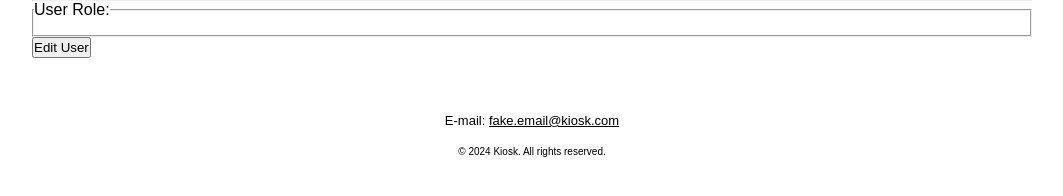
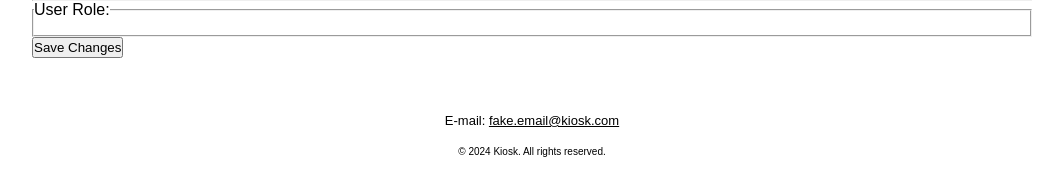
Before and after one commit to amyhastings/kiosk, a Flask app: template templates/admin/edit_user.html in a window 1280 px wide. Shown: the part 297-493 px from the top of the page, without its empty margins (108-1171 px from the left). Run offline with Flask 3, Linux system fonts and the light colour scheme; the template is opened without the code that fills it, so the values that code supplies are empty.

Commit message:
Changed name of button from edit to save

```diff
--- a/templates/admin/edit_category.html
+++ b/templates/admin/edit_category.html
@@ -5,6 +5,6 @@
             <p>Category ID: {{ category.cat_id }}</p>
             <label>Category Name:</label>
             <input type="text" name="cat_name" value="{{ category.cat_name }}" required>
-        <button type="submit">Edit Category</button>
+        <button type="submit">Save Changes</button>
     </form>
 {% endblock %}
--- a/templates/admin/edit_user.html
+++ b/templates/admin/edit_user.html
@@ -31,6 +31,6 @@
 
             {% endfor %}
         </fieldset>
-        <button type="submit">Edit User</button>
+        <button type="submit">Save Changes</button>
     </form>
 {% endblock %}
--- a/templates/users/edit_my_details.html
+++ b/templates/users/edit_my_details.html
@@ -10,6 +10,6 @@
             <input type="text" name="email" value="{{ user.email }}">
             <label>Address:</label>
             <input type="text" name="address" value="{{ user.address }}">
-        <button type="submit">Edit My Details</button>
+        <button type="submit">Save Changes</button>
     </form>
 {% endblock %}
```
